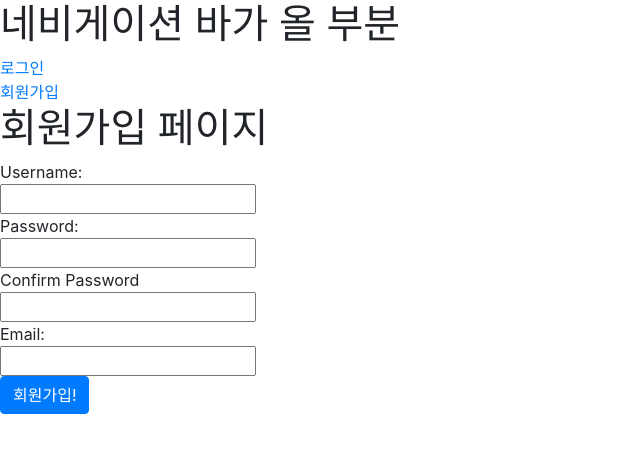
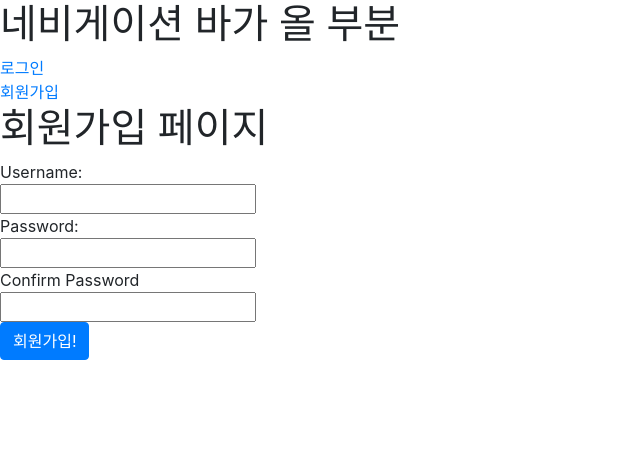
Before and after one commit to eneun/jamanchu, a Django app: page /accounts/signup/ in a window 1280 px wide. Shown: the top 453 px of the page, without its empty margins (0-640 px from the left). Run offline with Django 3.2, Linux system fonts and the light colour scheme; some libraries are stand-ins or nearby versions.

Commit message:
deleted email field in accounts app

```diff
--- a/accounts/templates/accounts/signup.html
+++ b/accounts/templates/accounts/signup.html
@@ -24,10 +24,6 @@
     <br/>
     <input name="password2" type="password" value="" required='true'>
     <br/>
-    Email:
-    <br/>
-    <input name="email" type="email" value="" required='true'>
-    <br/>
     <input type="submit" class='btn btn-primary' value='회원가입!'>
 </form>
 
```
